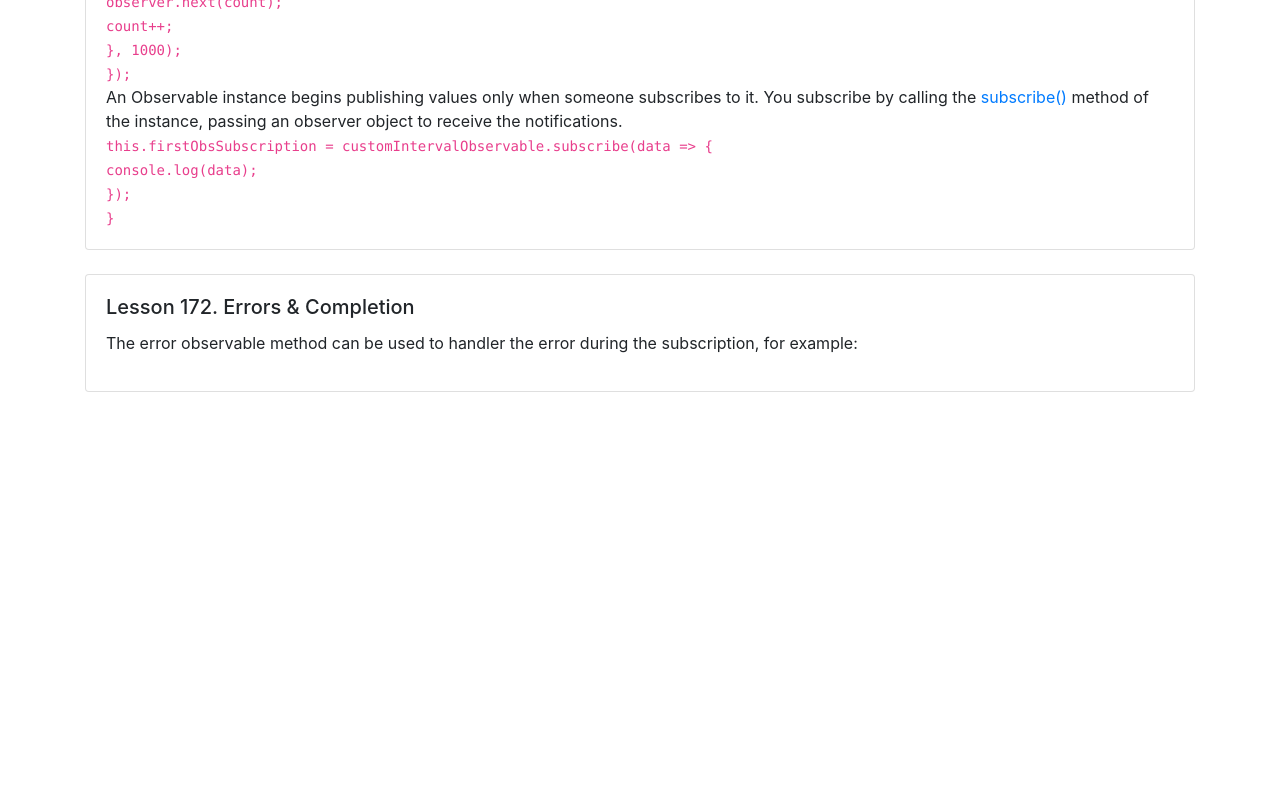
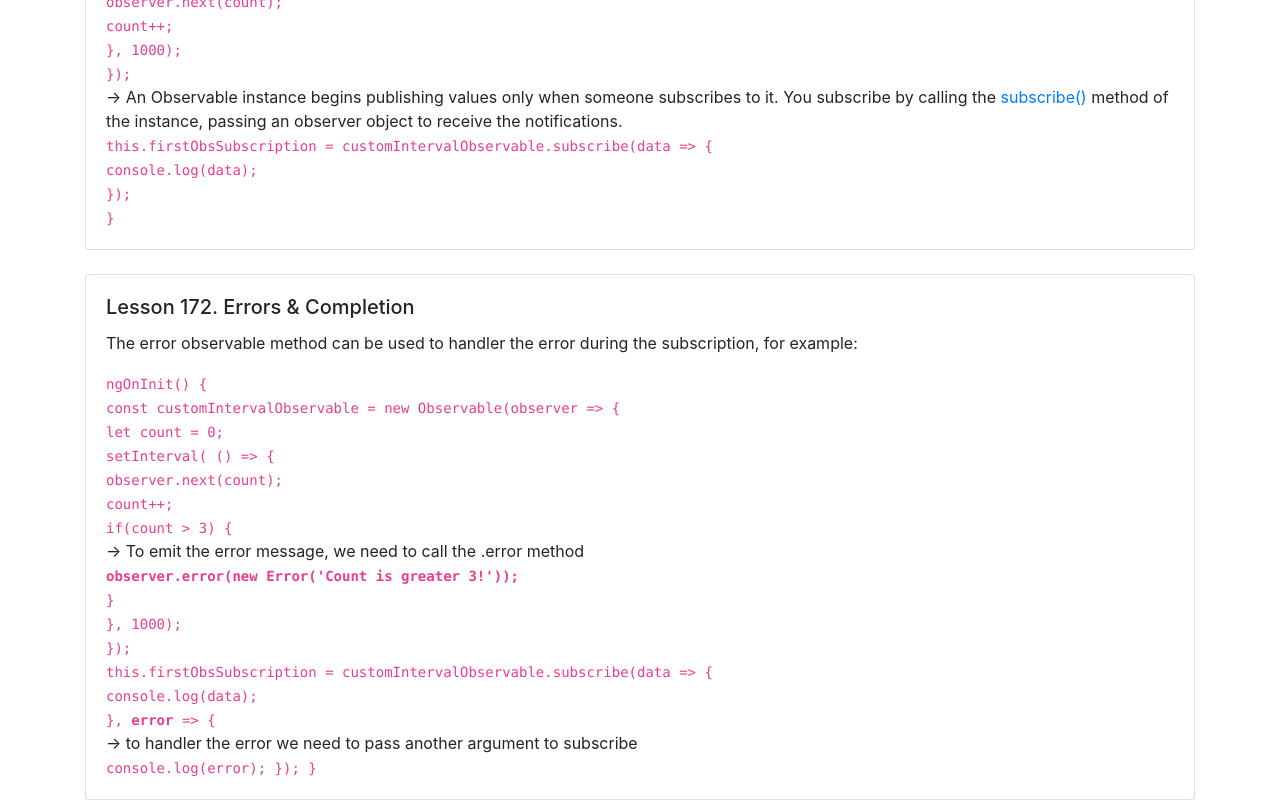
Before and after one commit to Sandro81/angularCourse-Observables, an Angular app: page / in a window 1280 px wide. Shown: the part 911-1711 px from the top of the page. Before the commit the page ends 1303 px from the top, so only its background shows below. Built offline with nearby package versions, Linux system fonts and the light colour scheme.

Commit message:
Observable

```diff
--- a/src/app/app.component.html
+++ b/src/app/app.component.html
@@ -53,18 +53,18 @@
           <h5 class="card-title">Lesson 171. Building a Custom Observable </h5>
           <p class="card-text"> Store the Custom Observable into a constant. Instance a new Observable object to create an Observable. Then we need to pass into an anonymous arrow function the observer argument. The observer in the end is a part that is interested in being informed about new data, about errors or about the observable being completed.<br>
             <code>const customIntervalObservable = new Observable(observer => &#123;<br></code>
-            Now our job here is to tell the observer about new data, about an error or about the observable being completed. Here, we're not responsible for listening because the observer is the listener, here we get that listening part as an argument and we need to tell it once we're done, once new data is there and so on.
+            -> Now our job here is to tell the observer about new data, about an error or about the observable being completed. Here, we're not responsible for listening because the observer is the listener, here we get that listening part as an argument and we need to tell it once we're done, once new data is there and so on.
             <br>
             <code>
             let count = 0;<br>
               setInterval( () => &#123;<br></code>
-             We can call the next method to emit a new value.<br>
+            -> We can call the next method to emit a new value.<br>
           <code>
             observer.next(count);<br>
             count++;<br>
             }, 1000);<br>
             });<br> </code>
-            An Observable instance begins publishing values only when someone subscribes to it. You subscribe by calling the <a href="https://angular.io/guide/observables#subscribing" target="_blank">subscribe()</a>  method of the instance, passing an observer object to receive the notifications.
+            -> An Observable instance begins publishing values only when someone subscribes to it. You subscribe by calling the <a href="https://angular.io/guide/observables#subscribing" target="_blank">subscribe()</a>  method of the instance, passing an observer object to receive the notifications.
             <br>
             <code>
             this.firstObsSubscription = customIntervalObservable.subscribe(data => &#123;<br>
@@ -80,7 +80,27 @@
         <div class="card-body">
           <h5 class="card-title">Lesson  172. Errors & Completion </h5>
           <p class="card-text"> The error observable method can be used to handler the error during the subscription, for example: </p>
-          <p class="card-text"> <code></code></p>
+          <p class="card-text"> <code> ngOnInit()  &#123;<br>
+    const customIntervalObservable = new Observable(observer =>  &#123;<br>
+            let count = 0;<br>
+            setInterval( () =>  &#123;<br>
+            observer.next(count);<br>
+            count++;<br>
+            if(count > 3)  &#123; </code><br>
+            -> To emit the error message, we need to call the .error method <br>
+            <code><b>observer.error(new Error('Count is greater 3!'));</b><br>
+            }<br>
+            }, 1000);<br>
+            });<br>
+    this.firstObsSubscription = customIntervalObservable.subscribe(data =>  &#123;<br>
+            console.log(data);<br>
+            }, <b>error</b> =>  &#123;<br>
+            </code>
+            -> to handler the error we need to pass another argument to subscribe<br>
+            <code>
+            console.log(error);
+            });
+            }</code></p>
 
         </div>
       </div>
```
